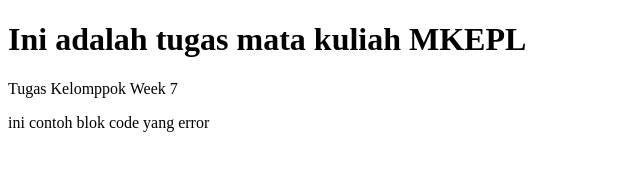
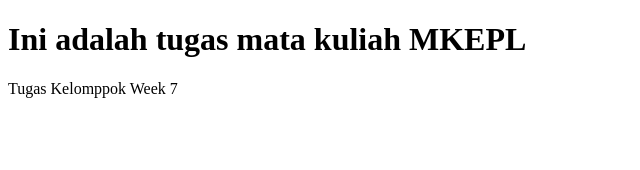
Before and after one commit to 7ofuuu/MKEPL-Week-7, a plain HTML site: page index.html in a window 1280 px wide. Shown: the whole page, without its empty margins (0-640 px from the left). Drawn offline with Linux system fonts and the light colour scheme.

Commit message:
fix: fix error code

```diff
--- a/index.html
+++ b/index.html
@@ -11,8 +11,5 @@
         Tugas Kelomppok Week 7
     </p>
 
-    <p>
-        ini contoh blok code yang error
-    </p>
 </body>
 </html>
```
